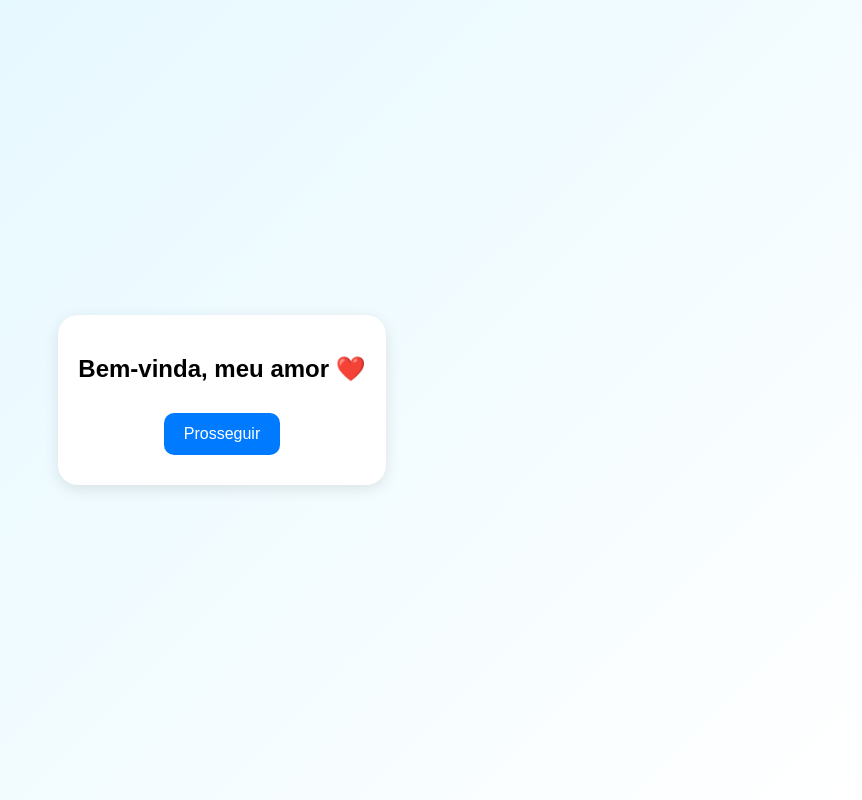
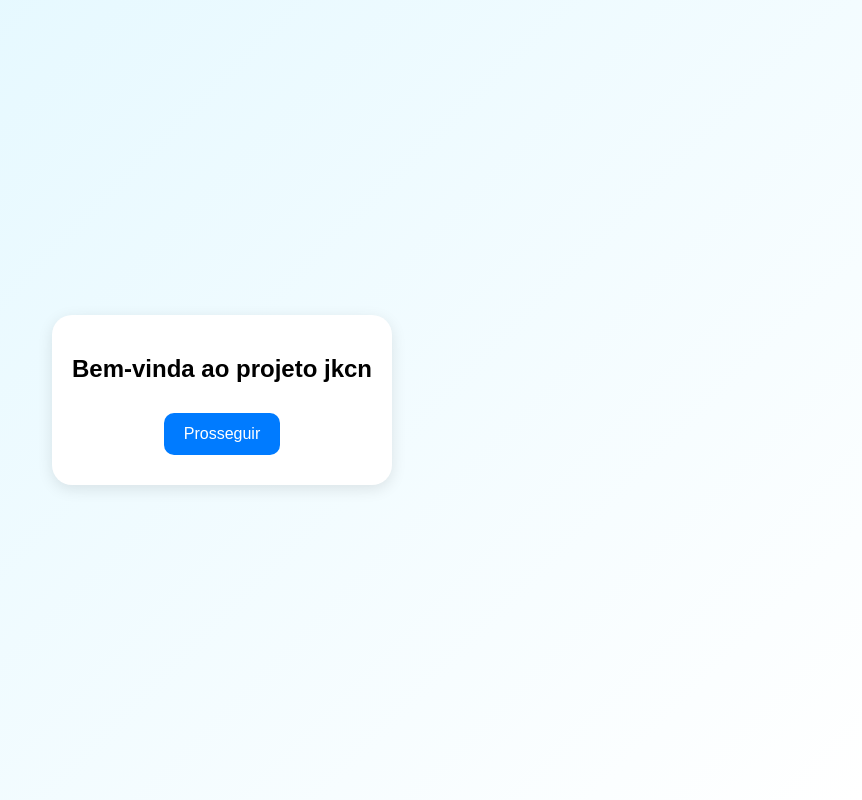
Before and after one commit to fenando-ff/projeto_jkcn, a plain HTML site: page index.html in a window 1280 px wide. Shown: the whole page, without its empty margins (418-1280 px from the left). Drawn offline with Linux system fonts and the light colour scheme.

Commit message:
outro texto

```diff
--- a/index.html
+++ b/index.html
@@ -82,7 +82,7 @@
 </head>
 <body>
   <div id="container">
-    <h2 id="message">Bem-vinda, meu amor ❤️</h2>
+    <h2 id="message">Bem-vinda ao projeto jkcn</h2>
     <button onclick="nextStep()">Prosseguir</button>
   </div>
 
```
